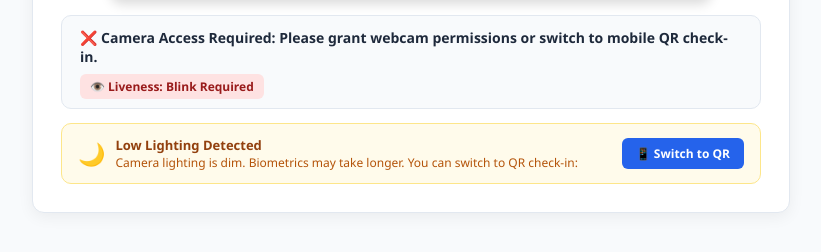
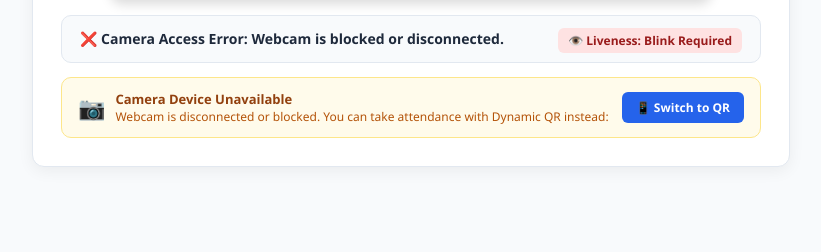
Before and after one commit to pratyushkandari/attendance-system, a Flask app: page /recognize_page in a window 1280 px wide. Shown: the part 499-751 px from the top of the page, without its empty margins (229-1050 px from the left). Run offline with Flask 3, Linux system fonts and the light colour scheme; the visitor is signed in with stand-in values (Sample User, id 1).

Commit message:
feat(ux): adaptive smart fallback prompt for camera failure and low-light QR check-in

```diff
--- a/app/static/js/recognize.js
+++ b/app/static/js/recognize.js
@@ -4,6 +4,9 @@ const ctx = canvas.getContext("2d");
 const resultEl = document.getElementById("result");
 const livenessBadge = document.getElementById("livenessBadge");
 const fallbackAlert = document.getElementById("fallbackAlert");
+const fallbackIcon = document.getElementById("fallbackIcon");
+const fallbackTitle = document.getElementById("fallbackTitle");
+const fallbackSub = document.getElementById("fallbackSub");
 
 let markedStudents = new Set();
 let prevBoxes = [];
@@ -24,6 +27,7 @@ let consecutiveRecognitionFrames = 0;
 const clientId = sessionStorage.getItem("cam_client_id") || "cam_" + Math.random().toString(36).substring(2, 11);
 sessionStorage.setItem("cam_client_id", clientId);
 
+// ---------------- WEBCAM INITIALIZATION & ERROR HANDLING ----------------
 navigator.mediaDevices.getUserMedia({
     video: { width: { ideal: 640 }, height: { ideal: 480 }, facingMode: "user" }
 })
@@ -35,9 +39,14 @@ navigator.mediaDevices.getUserMedia({
     };
 })
 .catch(err => {
-    console.error("[WEBCAM ERROR]:", err);
-    resultEl.innerHTML = "❌ <b>Camera Access Required:</b> Please grant webcam permissions or switch to mobile QR check-in.";
+    console.error("[WEBCAM HARDWARE ERROR]:", err);
+    resultEl.innerHTML = "❌ <b>Camera Access Error:</b> Webcam is blocked or disconnected.";
+
+    // Adaptively show smart Camera Fallback Prompt
     if (fallbackAlert) {
+        if (fallbackIcon) fallbackIcon.innerText = "📷";
+        if (fallbackTitle) fallbackTitle.innerText = "Camera Device Unavailable";
+        if (fallbackSub) fallbackSub.innerText = "Webcam is disconnected or blocked. You can take attendance with Dynamic QR instead:";
         fallbackAlert.style.display = "flex";
     }
 });
@@ -180,6 +189,9 @@ async function detectLoop() {
         if (data.status === "low_light" || data.error === "low light") {
             lowLightCounter++;
             if (lowLightCounter >= 2 && fallbackAlert) {
+                if (fallbackIcon) fallbackIcon.innerText = "🌙";
+                if (fallbackTitle) fallbackTitle.innerText = "Low Lighting Detected";
+                if (fallbackSub) fallbackSub.innerText = "Camera lighting is dim. Biometrics may be impaired. You can switch to QR check-in:";
                 fallbackAlert.style.display = "flex";
                 resultEl.innerHTML = "🌙 <b>Low lighting detected:</b> Please increase lighting or switch to QR.";
             }
--- a/app/templates/recognize.html
+++ b/app/templates/recognize.html
@@ -26,16 +26,16 @@
         </div>
     </div>
 
-    <!-- Smart Low-Lighting Fallback Alert -->
+    <!-- Smart Adaptive Hardware/Environment Fallback Alert -->
     <div id="fallbackAlert" style="display:none; margin-top:14px; background:#fffbeb; border:1px solid #fde68a; border-radius:10px; padding:12px 16px; text-align:left; align-items:center; justify-content:space-between; gap:12px;">
         <div style="display:flex; align-items:center; gap:10px;">
-            <span style="font-size:22px;">🌙</span>
+            <span id="fallbackIcon" style="font-size:22px;">🌙</span>
             <div>
-                <div style="font-weight:700; font-size:13px; color:#92400e;">Low Lighting Detected</div>
-                <div style="font-size:12px; color:#b45309;">Camera lighting is dim. Biometrics may take longer. You can switch to QR check-in:</div>
+                <div id="fallbackTitle" style="font-weight:700; font-size:13px; color:#92400e;">Low Lighting Detected</div>
+                <div id="fallbackSub" style="font-size:12px; color:#b45309;">Camera lighting is dim. You can switch to instant QR code check-in:</div>
             </div>
         </div>
-        <a href="/qr_session" style="background:#2563eb; color:#ffffff; padding:7px 14px; font-size:12px; font-weight:700; border-radius:6px; text-decoration:none; white-space:nowrap; display:inline-block;">
+        <a id="fallbackBtn" href="/qr_session" style="background:#2563eb; color:#ffffff; padding:7px 14px; font-size:12px; font-weight:700; border-radius:6px; text-decoration:none; white-space:nowrap; display:inline-block;">
             📱 Switch to QR
         </a>
     </div>
```
